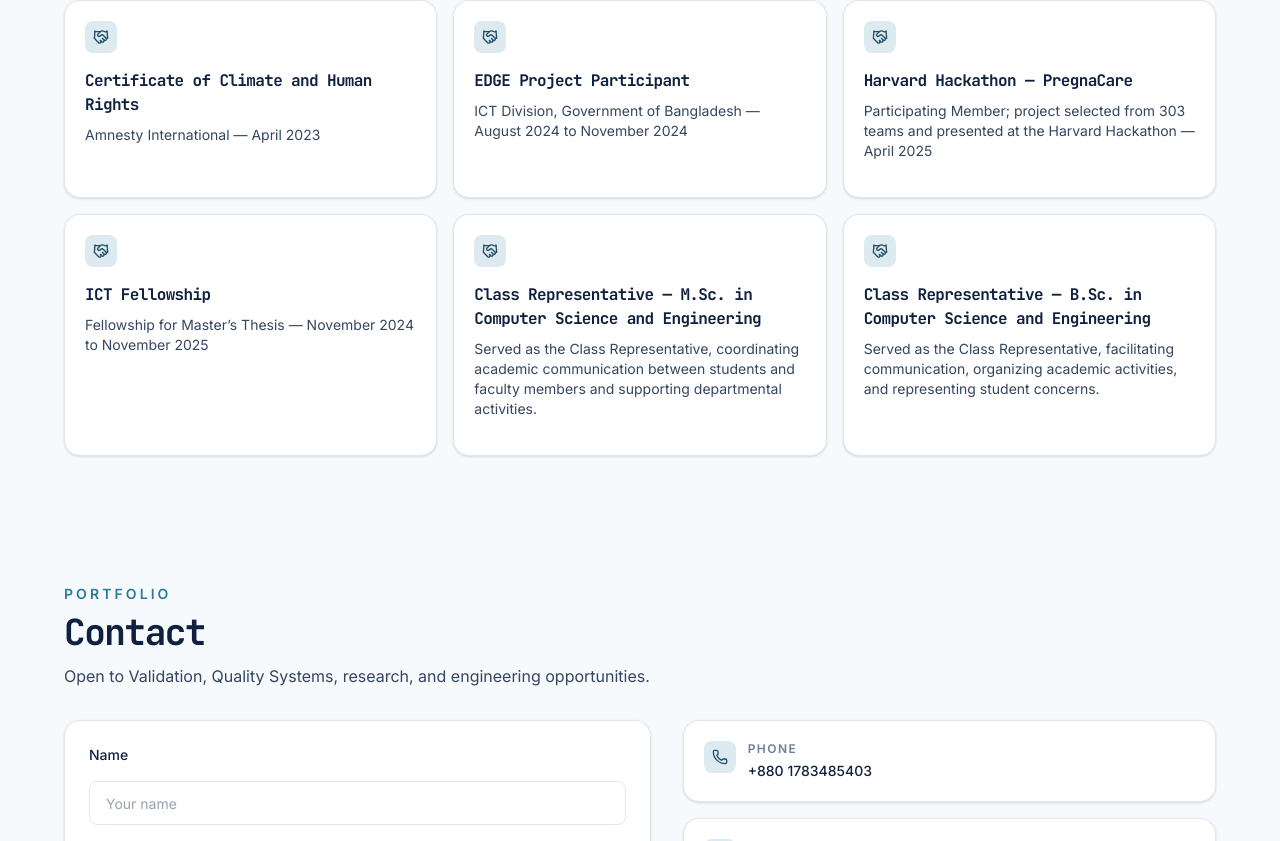
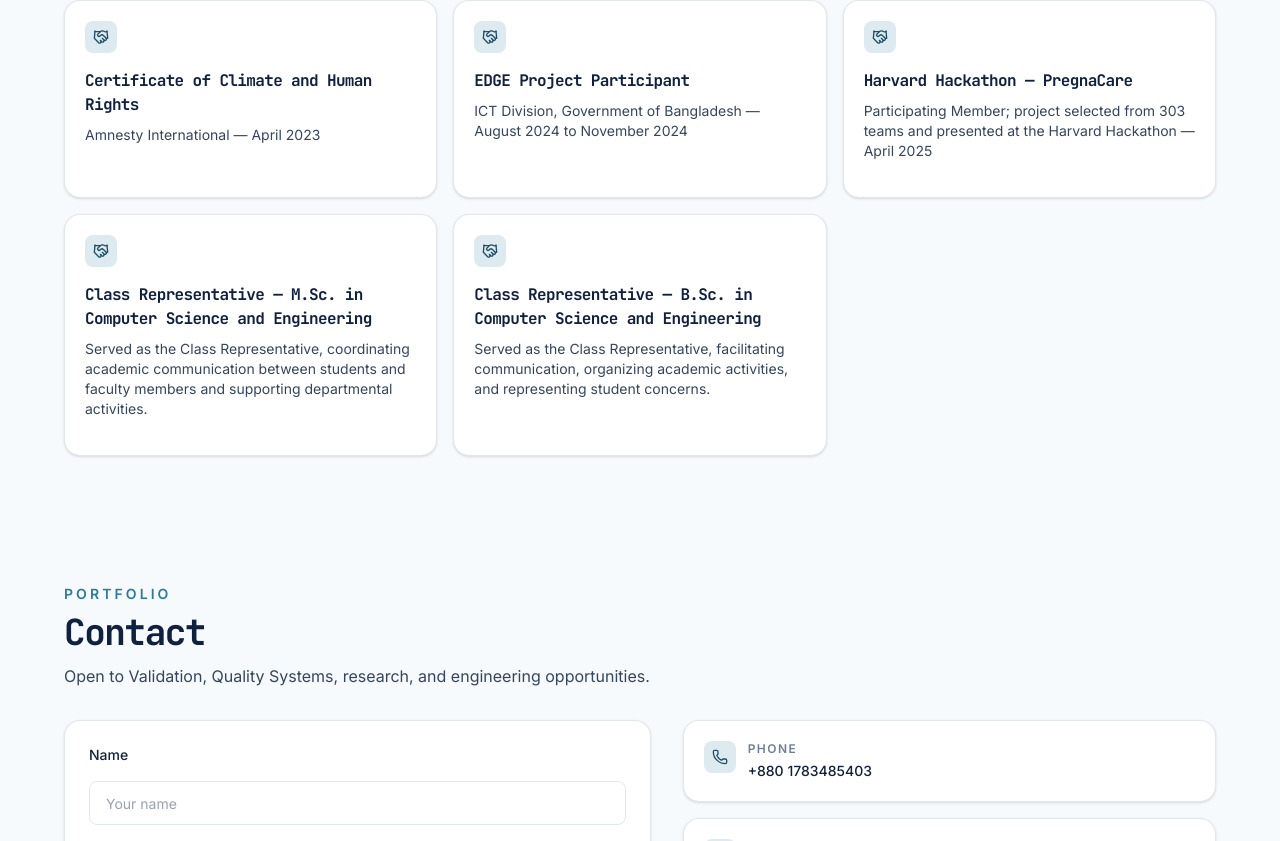
Before and after one commit to Silvia-sifath/my-portfolio, a React (Vite) app in the folder Protfolio/: page / in a window 1280 px wide. Shown: the part 11159-12000 px from the top of the page. Built offline with nearby package versions, Linux system fonts and the light colour scheme.

Commit message:
Update data.ts

```diff
--- a/Protfolio/src/data/data.ts
+++ b/Protfolio/src/data/data.ts
@@ -550,12 +550,6 @@ export const certificationsLeadershipItems: CertificationLeadershipItem[] = [
     details:
       'Participating Member; project selected from 303 teams and presented at the Harvard Hackathon — April 2025',
   },
-
-  {
-    title: 'ICT Fellowship',
-    details:
-      'Fellowship for Master’s Thesis — November 2024 to November 2025',
-  },
   {
     title: "Class Representative — M.Sc. in Computer Science and Engineering",
     details:
```
